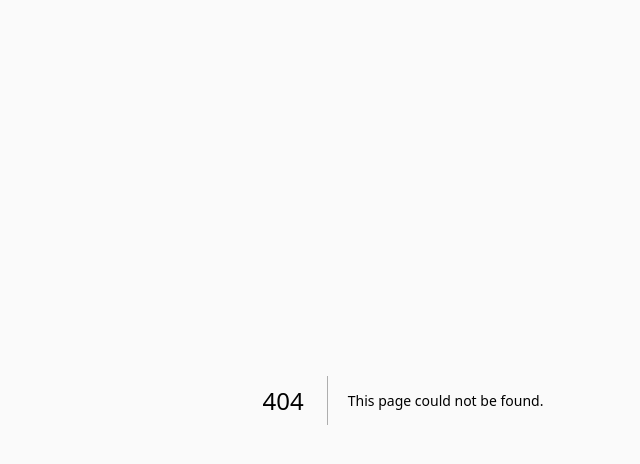
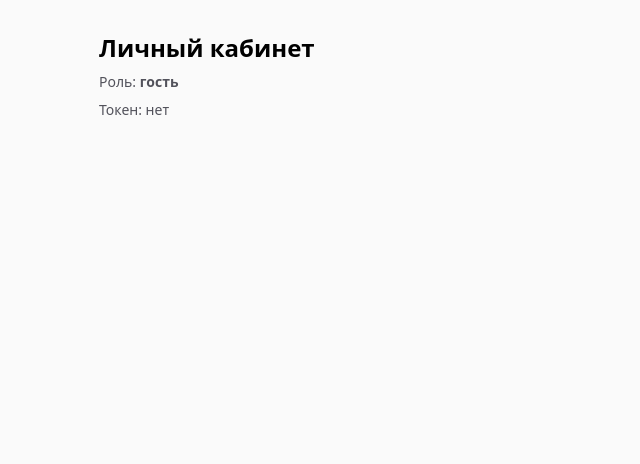
Before and after one commit to OrlandoFly-lgtm/messier-web, a Next.js app: page /dashboard in a window 1280 px wide. Before the commit this address had no page. Shown: the top 464 px of the page, without its empty margins (237-877 px from the left). Built offline with nearby package versions, Linux system fonts and the light colour scheme.

Commit message:
Create page.tsx

```diff
--- /dev/null
+++ b/app/dashboard/page.tsx
@@ -0,0 +1,22 @@
+"use client";
+import { useEffect, useState } from "react";
+
+export default function Dashboard() {
+  const [token, setToken] = useState<string | null>(null);
+  const [role, setRole] = useState<string | null>(null);
+
+  useEffect(() => {
+    setToken(localStorage.getItem("access_token"));
+    setRole(localStorage.getItem("user_role"));
+  }, []);
+
+  return (
+    <main className="mx-auto max-w-2xl p-8">
+      <h1 className="text-2xl font-semibold">Личный кабинет</h1>
+      <p className="mt-2 text-sm text-zinc-600">Роль: <b>{role ?? "гость"}</b></p>
+      <p className="mt-2 text-sm text-zinc-600">
+        Токен: {token ? token.slice(0, 28) + "..." : "нет"}
+      </p>
+    </main>
+  );
+}
```
